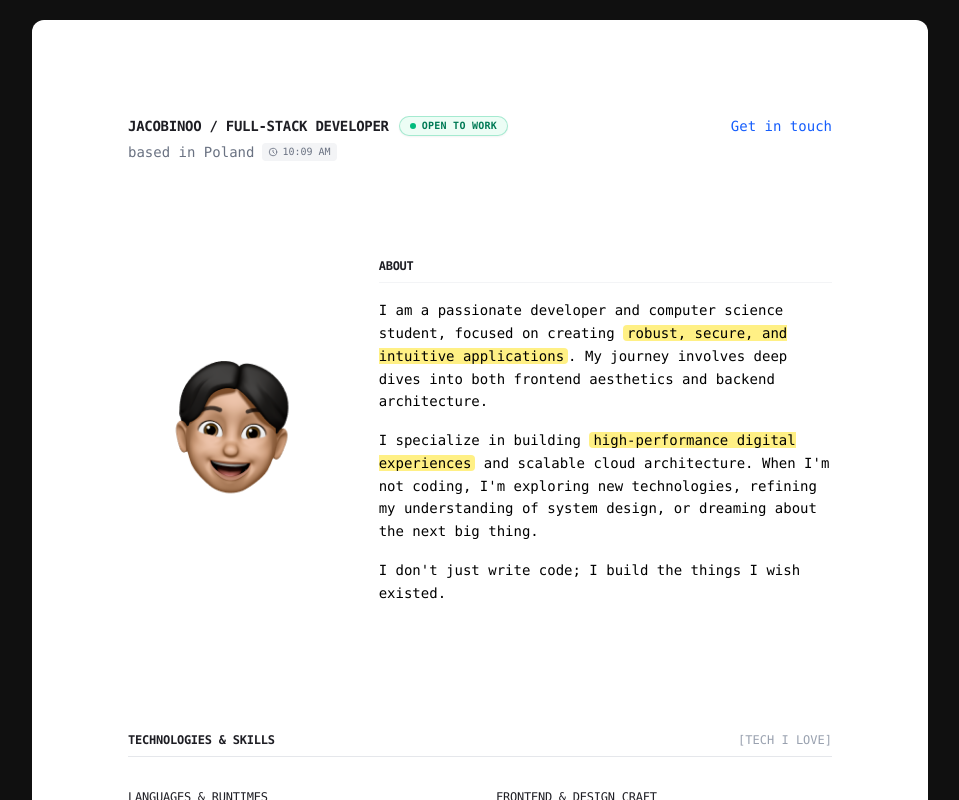
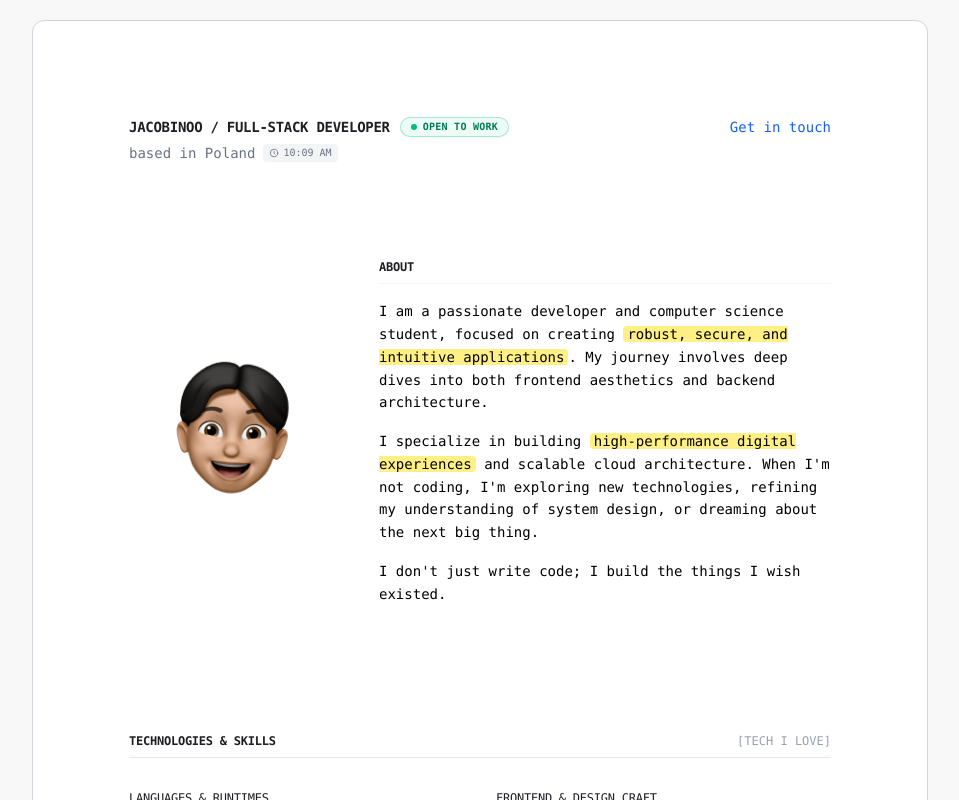
Before and after one commit to Jacobinoo/jacobinoo.github.io, a React (Vite) app: page / in a window 1280 px wide. Shown: the top 800 px of the page, without its empty margins (160-1119 px from the left). Built offline with nearby package versions, Linux system fonts and the light colour scheme; no server answers; what @posthog/react would draw is missing.

Commit message:
update background to a light one

```diff
--- a/src/index.css
+++ b/src/index.css
@@ -1,7 +1,7 @@
 @import "tailwindcss";
 
 @theme {
-  --color-bg: #101010;
+  --color-bg: #f8f8f8;
   --color-text-dark: #1e1e24;
   --color-brand-blue: #0044ff;
 }
--- a/src/pages/Home.tsx
+++ b/src/pages/Home.tsx
@@ -125,7 +125,7 @@ export const Home: React.FC = () => {
   ];
 
   return (
-    <div className="min-h-screen bg-white text-black font-mono text-sm selection:bg-black selection:text-white p-6 md:p-12 lg:p-24 max-w-4xl mx-auto rounded-xl">
+    <div className="min-h-screen bg-white text-black font-mono text-sm selection:bg-black selection:text-white p-6 md:p-12 lg:p-24 max-w-4xl mx-auto rounded-xl border border-gray-300">
 
       <header className="mb-24 flex justify-between items-start">
         <div className="space-y-1.5">
```
